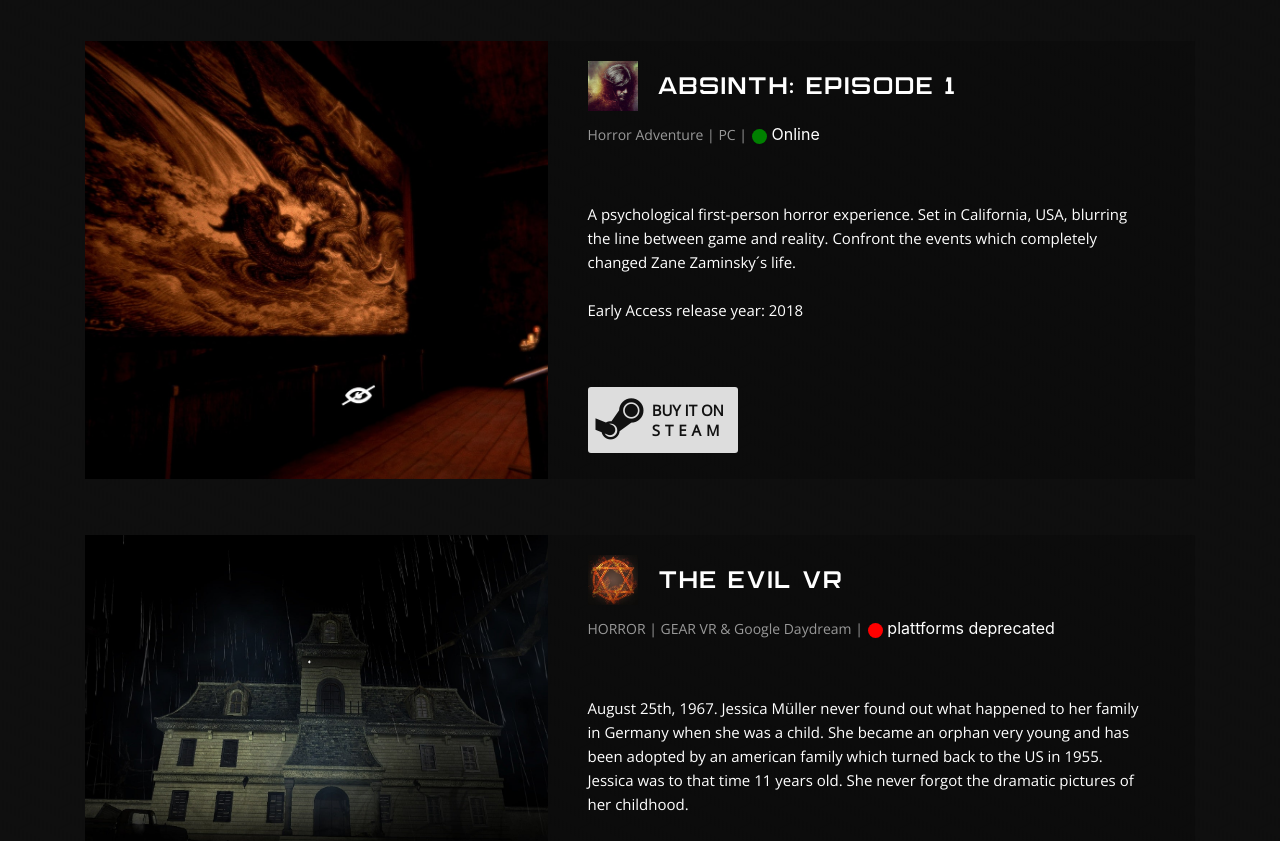
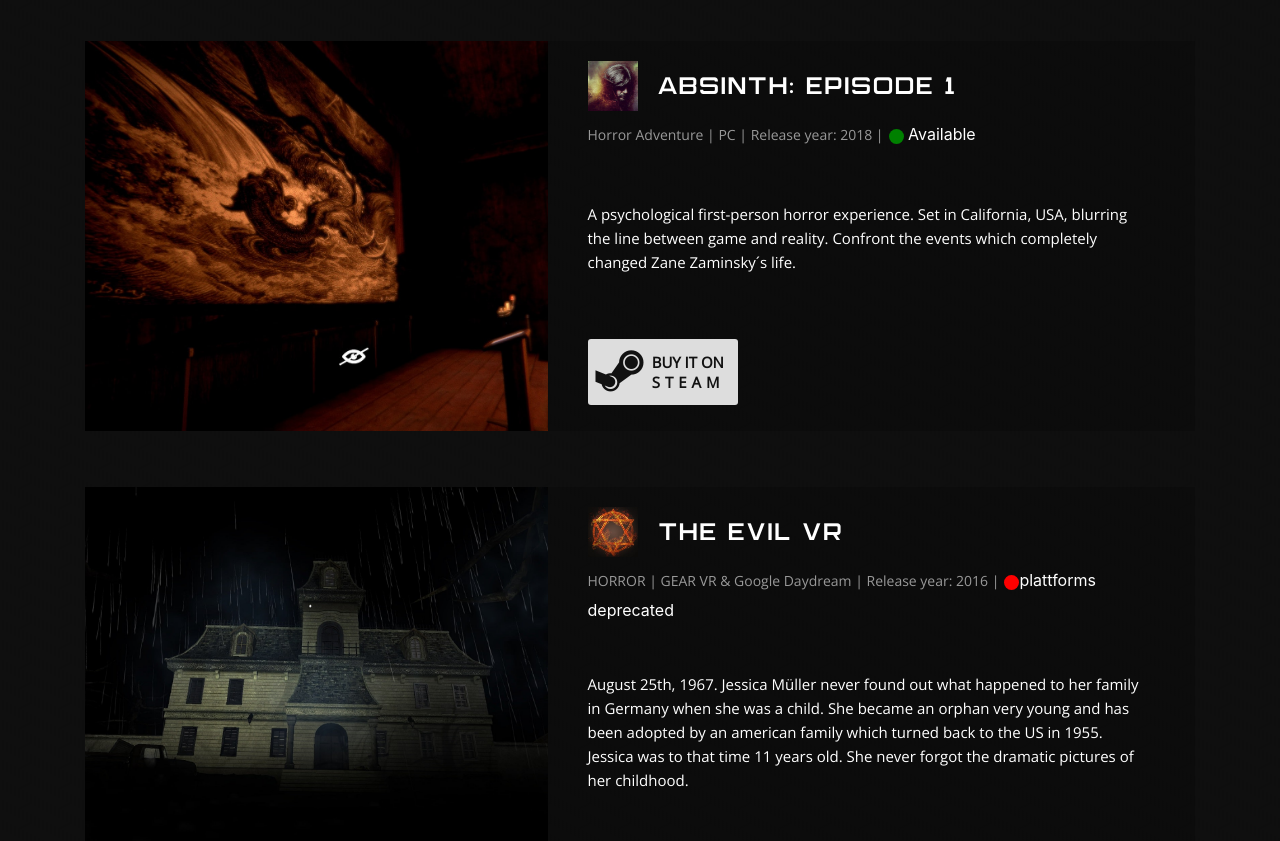
Before and after one commit to soulvengames/soulven.com, a plain HTML site: page index.html in a window 1280 px wide. Shown: the part 2080-2921 px from the top of the page. Drawn offline with Linux system fonts and the light colour scheme.

Commit message:
changed year place

```diff
--- a/index.html
+++ b/index.html
@@ -194,8 +194,8 @@
                     </div>
                     <div class="col-lg-12 col-xl-7 game-card-right">
                         <h2 class="short-hr-left"><img height="50" src="./images/absinth-gameicon.jpg"/>&nbsp;&nbsp;ABSINTH: Episode 1</h2>
-                        <p class="tags"><span class="subtle">Horror Adventure | PC |<div class="online-status"></div> Online </span> </p>
-                        <p class="game-description">A psychological first-person horror experience. Set in California, USA, blurring the line between game and reality. Confront the events which completely changed Zane Zaminsky´s life. <br><br>Early Access release year: 2018 <!--<span class="expand colored strong" data-toggle="modal" data-target="#game2">Read More</span> --></p>
+                        <p class="tags"><span class="subtle">Horror Adventure | PC | Release year: 2018 | <div class="online-status"></div> Available </span> </p>
+                        <p class="game-description">A psychological first-person horror experience. Set in California, USA, blurring the line between game and reality. Confront the events which completely changed Zane Zaminsky´s life.<!--<span class="expand colored strong" data-toggle="modal" data-target="#game2">Read More</span> --></p>
                         <div class="steam-btn">
                             <a target="_blank" href="https://store.steampowered.com/app/884990/Absinth/">
                                 <i class="fa fa-steam fa-3x"></i>
@@ -225,8 +225,8 @@
                     </div>
                     <div class="col-lg-12 col-xl-7 game-card-right">
                         <h2 class="short-hr-left"><img height="50" src="./images/TheEvilVR-Icon.jpg"/>&nbsp;&nbsp;THE EVIL VR</h2>
-                        <p class="tags"><span class="subtle">HORROR | GEAR VR & Google Daydream  |<div class="offline-status"></div> plattforms deprecated</span></p>
-                        <p class="game-description">August 25th, 1967. Jessica Müller never found out what happened to her family in Germany when she was a child. She became an orphan very young and has been adopted by an american family which turned back to the US in 1955. Jessica was to that time 11 years old. She never forgot the dramatic pictures of her childhood. <br><br>Release year: 2016 <!-- <span class="expand colored strong" data-toggle="modal" data-target="#game3">Read More</span> --></p>
+                        <p class="tags"><span class="subtle">HORROR | GEAR VR & Google Daydream | Release year: 2016 | <div class="offline-status"></div>plattforms deprecated</span></p>
+                        <p class="game-description">August 25th, 1967. Jessica Müller never found out what happened to her family in Germany when she was a child. She became an orphan very young and has been adopted by an american family which turned back to the US in 1955. Jessica was to that time 11 years old. She never forgot the dramatic pictures of her childhood. <!-- <span class="expand colored strong" data-toggle="modal" data-target="#game3">Read More</span> --></p>
                         <!--<a class="button-store" style="background: #000;">
                             <i class="fa fa-android fa-2x"></i>
                             <p>Not available anymore on the<br><span class="strong">Google Play</span></p>
```
